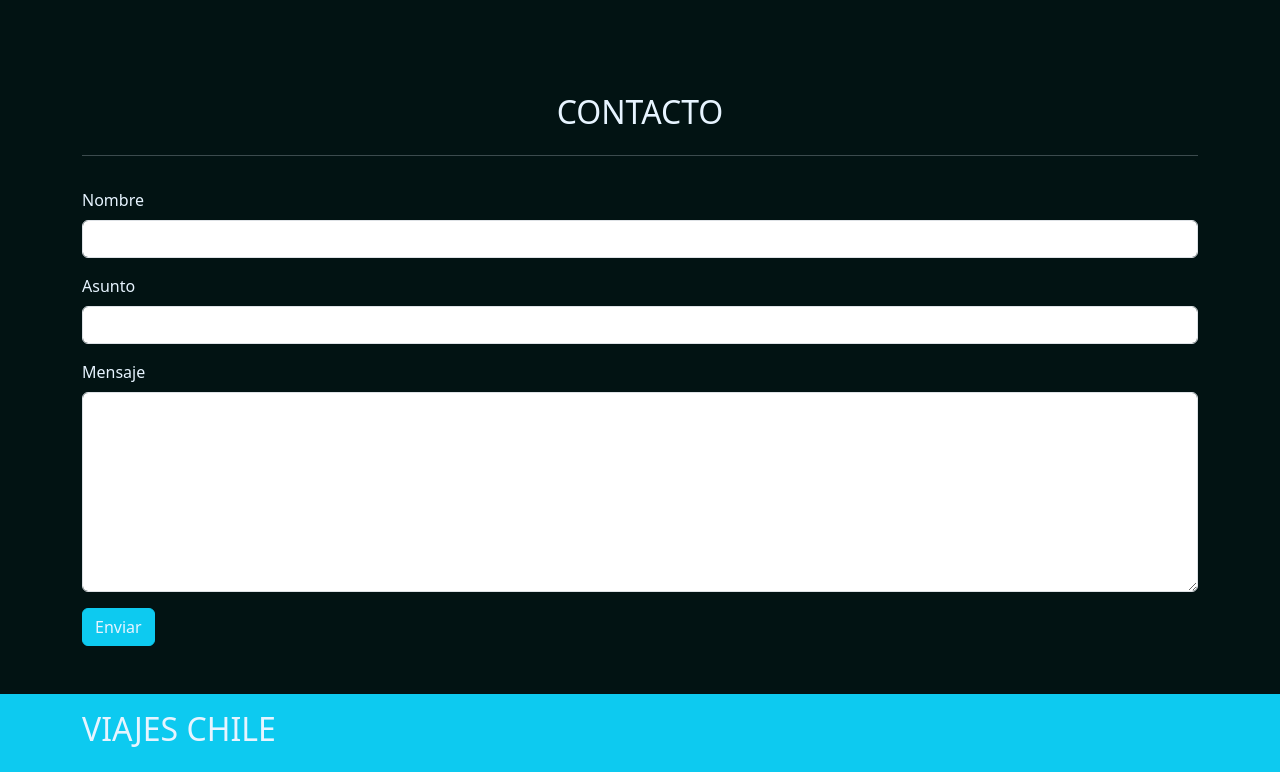
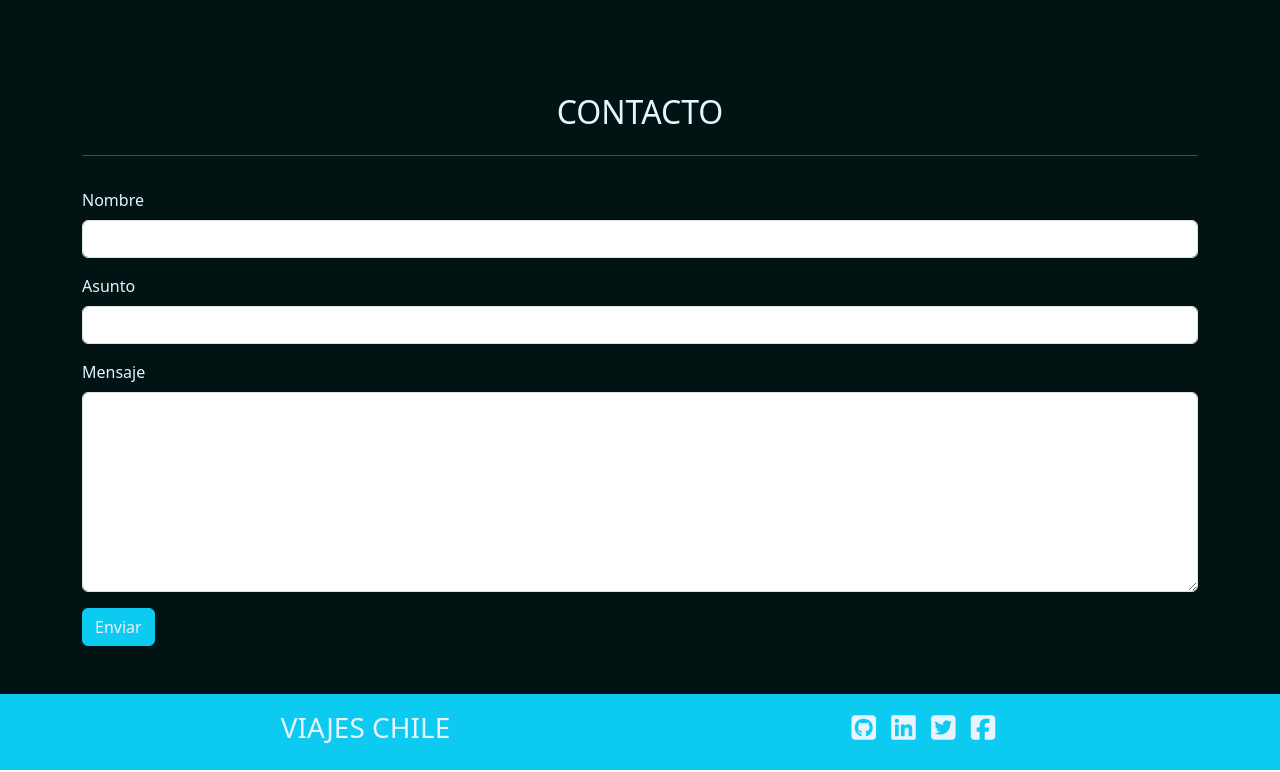
Before and after one commit to jpundonor/viajes-chile, a plain HTML site: page index.html in a window 1280 px wide. Shown: the part 2010-2782 px from the top of the page. Drawn offline with nearby package versions, Linux system fonts and the light colour scheme.

Commit message:
Added and stylized footer

```diff
--- a/index.html
+++ b/index.html
@@ -270,15 +270,26 @@
           <form>
             <div class="mb-3">
               <label for="inputName" class="form-label">Nombre</label>
-              <input type="text" class="form-control text-dark" aria-label="Name" />
+              <input
+                type="text"
+                class="form-control text-dark"
+                aria-label="Name"
+              />
             </div>
             <div class="mb-3">
               <label for="inputSubject" class="form-label">Asunto</label>
-              <input type="text" class="form-control text-dark" aria-label="Subject" />
+              <input
+                type="text"
+                class="form-control text-dark"
+                aria-label="Subject"
+              />
             </div>
             <div class="mb-3">
               <label for="textArea" class="form-label">Mensaje</label>
-              <textarea class="form-control text-dark" aria-label="Message"></textarea>
+              <textarea
+                class="form-control text-dark"
+                aria-label="Message"
+              ></textarea>
             </div>
             <button type="submit" class="btn btn-info">Enviar</button>
           </form>
@@ -288,7 +299,21 @@
 
     <!-- Footer -->
     <footer class="container-fluid bg-info">
-      <div class="container py-3"><h2>VIAJES CHILE</h2></div>
+      <div class="container py-3">
+        <div
+          class="text-center d-flex justify-content-around align-items-center"
+        >
+          <h3 class="fw-light">VIAJES CHILE</h3>
+          <div class="d-inline">
+            <h3>
+              <i class="fa-brands fa-square-github p-1"></i>
+              <i class="fa-brands fa-linkedin p-1"></i>
+              <i class="fa-brands fa-square-twitter p-1"></i>
+              <i class="fa-brands fa-square-facebook p-1"></i>
+            </h3>
+          </div>
+        </div>
+      </div>
     </footer>
 
     <!-- Bootstrap -->
```
